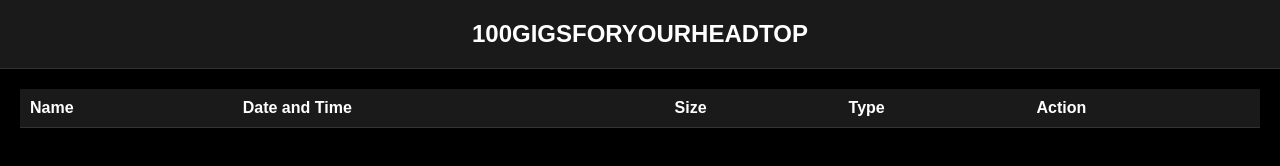
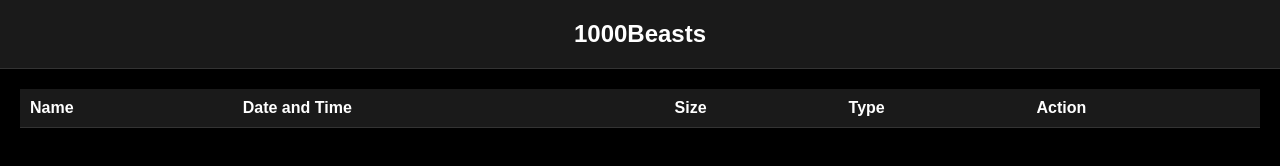
Before and after one commit to JadanPoll/BeastFiles, a website: page public/index.html in a window 1280 px wide. Drawn offline with Linux system fonts and the light colour scheme; no server answers.

Commit message:
Update index.html

```diff
--- a/public/index.html
+++ b/public/index.html
@@ -3,7 +3,7 @@
 <head>
   <meta charset="UTF-8" />
   <meta name="viewport" content="width=device-width, initial-scale=1.0" />
-  <title>100GIGSFORYOURHEADTOP</title>
+  <title>1000Beasts</title>
   <style>
     /* Global Styles */
     body {
@@ -69,7 +69,7 @@
 </head>
 <body>
   <header>
-    <h1>100GIGSFORYOURHEADTOP</h1>
+    <h1>1000Beasts</h1>
   </header>
   <div class="container">
     <table>
```
